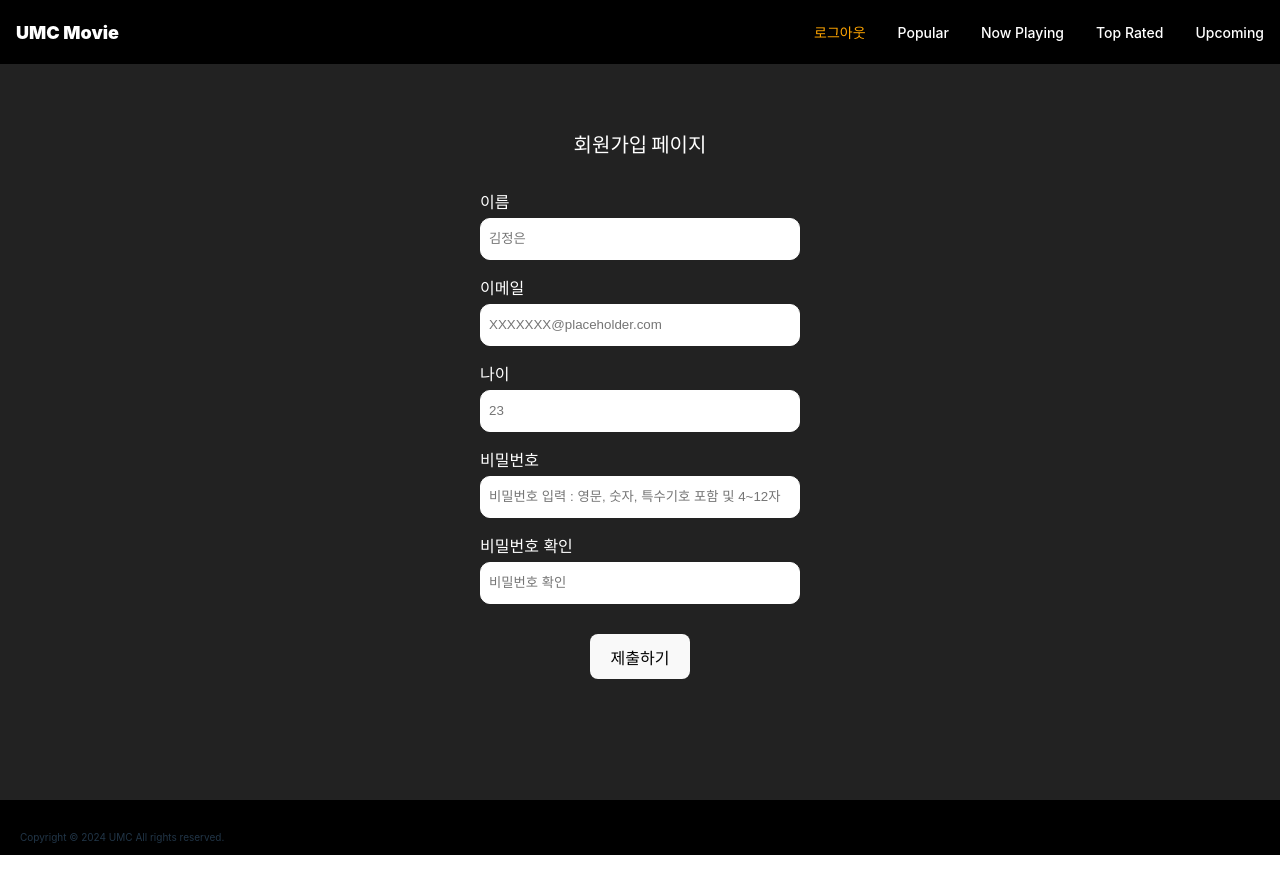
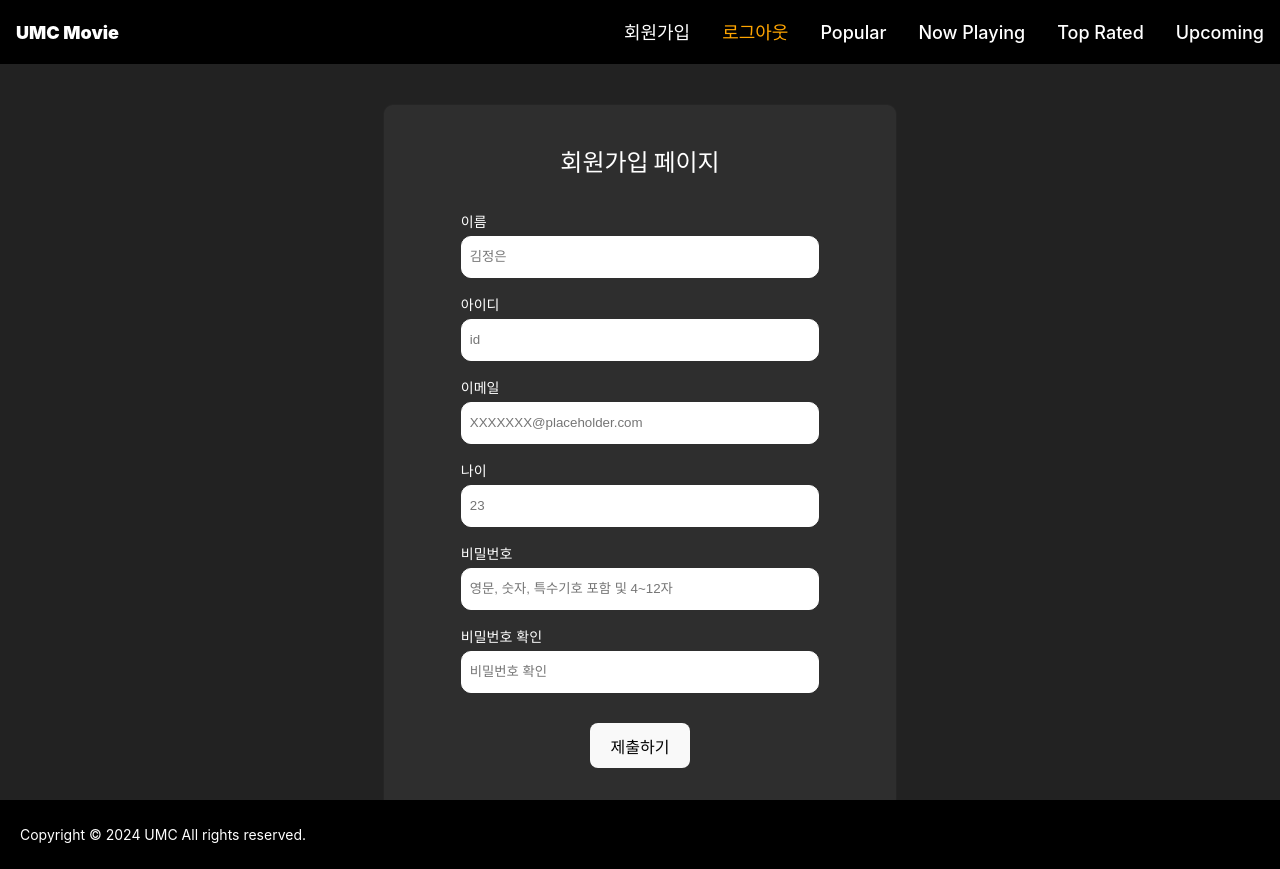
Before and after one commit to jjiinaaa/UMC6th_Study_MoviePage, a React (Vite) app in the folder api_mission/: page /SignUp in a window 1280 px wide. Built offline with nearby package versions, Linux system fonts and the light colour scheme.

Commit message:
footer 오른쪽 공간 수정 필요

```diff
--- a/api_mission/src/components/movieComponent.jsx
+++ b/api_mission/src/components/movieComponent.jsx
@@ -80,7 +80,7 @@ const MovieComponent = ({ movieData }) => {
             <div>
               <MovieOverview className="movie-overview">
                 <h2>{movie.title}</h2>
-                <p>{movie.overview}</p>
+                <p style={{ fontSize: "12px" }}>{movie.overview}</p>
               </MovieOverview>
 
               <div className="movie-poster-container">
--- a/api_mission/src/layout/footer.jsx
+++ b/api_mission/src/layout/footer.jsx
@@ -4,15 +4,16 @@ import styled from "styled-components";
 const Container = styled.div`
   background-color: rgba(0, 0, 0, 1);
   width: 100%;
-  padding: 20px 0 0;
+  padding: 10px 0;
   position: absolute;
   z-index: 9999;
 `;
 
 const Text = styled.p`
-  font-size: 10px;
+  font-size: 14px;
   padding-left: 20px;
   text-align: left;
+  color: #fff;
 `;
 
 const Footer = () => {
--- a/api_mission/src/layout/header.jsx
+++ b/api_mission/src/layout/header.jsx
@@ -27,6 +27,7 @@ const RightContainer = styled.div`
 
 const StyleLinkTitle = styled(Link)`
   text-decoration: none;
+  text-align: center;
   padding: 16px;
   color: white;
   font-weight: 900;
@@ -39,10 +40,15 @@ const StyleLink = styled(Link)`
   text-decoration: none;
   padding: 16px;
   color: #fff;
+  font-size: 18px;
   &:hover {
     transform: scale(1.1);
     color: white;
-    border-bottom: 2px solid #fff;
+    border-bottom: 1px solid #fff;
+  }
+  @media screen and (max-width: 910px) {
+    font-size: 12px;
+    padding: 12px;
   }
 `;
 
@@ -50,10 +56,15 @@ const StyleLinkLogin = styled(Link)`
   text-decoration: none;
   padding: 16px;
   color: orange;
+  font-size: 18px;
   &:hover {
     transform: scale(1.1);
     color: orange;
     border-bottom: 2px solid #fff;
+  }
+  @media screen and (max-width: 910px) {
+    font-size: 12px;
+    padding: 12px;
   }
 `;
 
@@ -75,6 +86,7 @@ const header = () => {
         <StyleLinkTitle to="/">UMC Movie</StyleLinkTitle>
       </LeftContainer>
       <RightContainer>
+        <StyleLink to="/SignUp">회원가입</StyleLink>
         <StyleLinkLogin to="/login" onClick={onLogin}>
           {loginId ? "로그인" : "로그아웃"}
         </StyleLinkLogin>
--- a/api_mission/src/pages/Login.jsx
+++ b/api_mission/src/pages/Login.jsx
@@ -17,22 +17,21 @@ const SignUpForm = styled.form`
   top: 30%;
   border: 1px solid rgba(0, 0, 0, 0.2);
   border-radius: 10px;
-  padding: 60px 30px;
+  padding: 50px 10px;
   background-color: rgba(155, 155, 155, 0.1);
 `;
 
 const Title = styled.div`
-  padding-top: 10px;
-  font-size: 20px;
+  font-size: 24px;
   font-weight: 900;
   text-align: center;
-  margin-bottom: 20px;
+  margin-bottom: 30px;
 `;
 
 const InputArea = styled.div`
   display: block;
   margin: 0 auto 16px;
-  width: 90%;
+  width: 80%;
 `;
 const InputBox = styled.input`
   width: 100%;
@@ -61,33 +60,36 @@ const SubmitButton = styled.button`
 const SignUpButton = styled.div`
   margin: 0 auto;
   text-align: center;
+  &:hover {
+    cursor: pointer;
+  }
 `;
 
 const Login = () => {
   const navigate = useNavigate();
 
   // 아이디
-  const [email, setEmail] = useState("");
-  const [emailError, setEmailError] = useState("");
-  const [emailCheckMessage, setEmailCheckMessage] = useState(false);
+  const [id, setId] = useState("");
+  const [idError, setIdError] = useState("");
+  const [idCheckMessage, setIdCheckMessage] = useState(false);
 
-  const onEmail = (e) => {
-    const emailValue = e.target.value;
-    setEmail(emailValue);
-    emailValidation(emailValue);
+  const onId = (e) => {
+    const idValue = e.target.value;
+    setId(idValue);
+    idValidation(idValue);
   };
 
-  const emailValidation = async (email) => {
-    const emailForm = /^[a-z0-9.\-_]+@([a-z0-9-]+\.)+[a-z]{2,6}$/;
-    if (email == "") {
-      setEmailError("아이디를 입력해주세요.");
-      setEmailCheckMessage(false);
-    } else if (!emailForm.test(email)) {
-      setEmailError("아이디가 아닙니다.");
-      setEmailCheckMessage(false);
+  const idValidation = async (id) => {
+    const idForm = /^[a-z0-9.\-_]+@([a-z0-9-]+\.)+[a-z]{2,6}$/;
+    if (id == "") {
+      setIdError("아이디를 입력해주세요.");
+      setIdCheckMessage(false);
+    } else if (!idForm.test(id)) {
+      setIdError("아이디의 형식이 아닙니다.");
+      setIdCheckMessage(false);
     } else {
-      setEmailError("");
-      setEmailCheckMessage(true);
+      setIdError("");
+      setIdCheckMessage(true);
     }
   };
 
@@ -120,16 +122,16 @@ const Login = () => {
   // 최종 로그인
   const login = (e) => {
     e.preventDefault();
-    if (email === "") {
-      setEmailError("아이디를 입력해주세요");
+    if (id === "") {
+      setIdError("아이디를 입력해주세요");
     }
     if (password === "") {
       setPasswordError("비밀번호를 입력해주세요");
     }
-    if (emailCheckMessage && passwordCheckMessage) {
+    if (idCheckMessage && passwordCheckMessage) {
       alert("로그인 성공!");
       const userValue = {
-        email: email,
+        id: id,
         password: password,
       };
       console.log("사용자 정보 :", userValue);
@@ -155,10 +157,10 @@ const Login = () => {
                 type="text"
                 placeholder="🆔 아이디"
                 id="id"
-                onChange={onEmail}
+                onChange={onId}
               />
             </div>
-            {emailError && <ErrorMessage>{emailError}</ErrorMessage>}
+            {idError && <ErrorMessage>{idError}</ErrorMessage>}
           </InputArea>
           <InputArea>
             <div>
--- a/api_mission/src/pages/MainPage.jsx
+++ b/api_mission/src/pages/MainPage.jsx
@@ -14,7 +14,10 @@ const Banner = styled.div`
   color: #e9e9e9;
   text-align: center;
   font-weight: bold;
-  font-size: 30px;
+  font-size: 40px;
+  @media screen and (max-width: 620px) {
+    font-size: 24px;
+  }
 `;
 
 const Search = styled.div`
@@ -28,6 +31,9 @@ const Search = styled.div`
   padding-top: 50px;
   display: flex;
   flex-direction: column;
+  @media screen and (max-width: 620px) {
+    font-size: 20px;
+  }
 `;
 
 const SearchBarContainer = styled.div`
--- a/api_mission/src/pages/SignUp.jsx
+++ b/api_mission/src/pages/SignUp.jsx
@@ -11,24 +11,43 @@ const BackGround = styled.div`
 `;
 
 const SignUpForm = styled.form`
-  width: 50%;
+  width: 40%;
   margin: 0 auto;
   position: absolute;
-  top: 15%;
+  top: 13%;
+  border: 1px solid rgba(0, 0, 0, 0.2);
+  border-radius: 10px;
+  padding: 30px 0;
+  background-color: rgba(155, 155, 155, 0.1);
+  @media screen and (max-width: 910px) and (min-width: 440px) {
+    min-width: 360px;
+  }
+  @media screen and (max-width: 439px) {
+    min-width: 280px;
+  }
 `;
 
 const Title = styled.div`
   padding-top: 10px;
-  font-size: 20px;
+  font-size: 24px;
   font-weight: 900;
   text-align: center;
   margin-bottom: 30px;
+  @media screen and (max-width: 439px) {
+    font-size: 14px;
+    margin-bottom: 20px;
+  }
 `;
 
 const InputArea = styled.div`
   display: block;
   margin: 0 auto 16px;
-  width: 50%;
+  width: 70%;
+  font-size: 14px;
+  @media screen and (max-width: 439px) {
+    font-size: 10px;
+    margin: 0 auto 8px;
+  }
 `;
 const InputBox = styled.input`
   width: 100%;
@@ -38,6 +57,15 @@ const InputBox = styled.input`
   line-height: 24px;
   border: 1px solid #fff;
   border-radius: 10px;
+  @media screen and (max-width: 910px) {
+    min-width: 250px;
+    font-size: 10px;
+  }
+  @media screen and (max-width: 439px) {
+    font-size: 10px;
+    padding: 2px 2px 2px 2px;
+    min-width: 120px;
+  }
 `;
 
 const ErrorMessage = styled.div`
@@ -45,11 +73,32 @@ const ErrorMessage = styled.div`
   color: red;
   font-size: 12px;
   font-weight: 600;
+  @media screen and (max-width: 439px) {
+    font-size: 8px;
+  }
 `;
 
 const SubmitButton = styled.button`
   display: block;
-  margin: 30px auto 0;
+  margin: 30px auto 20px;
+  @media screen and (max-width: 439px) {
+    font-size: 10px;
+  }
+`;
+
+const LoginButton = styled.p`
+  width: 30%;
+  text-align: right;
+  font-size: 14px;
+  float: left;
+  text-align: center;
+  padding-right: 20%;
+  @media screen and (max-width: 439px) {
+    font-size: 12px;
+  }
+  &:hover {
+    cursor: pointer;
+  }
 `;
 
 const SignUp = () => {
@@ -77,6 +126,31 @@ const SignUp = () => {
     } else {
       setNameError("");
       setNameCheckMessage(true);
+    }
+  };
+
+  // 아이디
+  const [id, setId] = useState("");
+  const [idError, setIdError] = useState("");
+  const [idCheckMessage, setIdCheckMessage] = useState(false);
+
+  const onId = (e) => {
+    const idValue = e.target.value;
+    setId(idValue);
+    idValidation(idValue);
+  };
+
+  const idValidation = async (id) => {
+    const idForm = /^[\w_-]{5,}$/;
+    if (id == "") {
+      setIdError("아이디를 작성해주세요.");
+      setIdCheckMessage(false);
+    } else if (!idForm.test(id)) {
+      setIdError("아이디 형식에 맞게 작성해주세요.");
+      setIdCheckMessage(false);
+    } else {
+      setIdError("");
+      setIdCheckMessage(true);
     }
   };
 
@@ -200,6 +274,9 @@ const SignUp = () => {
     if (name === "") {
       setNameError("이름을 입력해주세요");
     }
+    if (name === "") {
+      setIdError("아이디를 입력해주세요");
+    }
     if (email === "") {
       setEmailError("이메일을 입력해주세요");
     }
@@ -214,6 +291,7 @@ const SignUp = () => {
     }
     if (
       nameCheckMessage &&
+      idCheckMessage &&
       emailCheckMessage &&
       ageCheckMessage &&
       passwordCheckMessage &&
@@ -222,13 +300,14 @@ const SignUp = () => {
       alert("회원가입 성공!");
       const userValue = {
         name: name,
+        id: id,
         email: email,
         age: age,
         password: password,
         passwordConfirmation: passwordConfirmation,
       };
       console.log("사용자 정보 :", userValue);
-      navigate("/");
+      navigate("/login");
     } else {
       console.log("회원가입 실패");
     }
@@ -250,6 +329,13 @@ const SignUp = () => {
               />
             </div>
             {nameError && <ErrorMessage>{nameError}</ErrorMessage>}
+          </InputArea>
+          <InputArea>
+            <label htmlFor="id">아이디</label>
+            <div>
+              <InputBox type="text" placeholder="id" id="id" onChange={onId} />
+            </div>
+            {idError && <ErrorMessage>{idError}</ErrorMessage>}
           </InputArea>
           <InputArea>
             <label htmlFor="email">이메일</label>
@@ -280,7 +366,7 @@ const SignUp = () => {
             <div>
               <InputBox
                 type="password"
-                placeholder="비밀번호 입력 : 영문, 숫자, 특수기호 포함 및 4~12자"
+                placeholder="영문, 숫자, 특수기호 포함 및 4~12자"
                 id="password"
                 onChange={onPassword}
               />
@@ -306,6 +392,20 @@ const SignUp = () => {
         <SubmitButton type="submit" onClick={signUp}>
           제출하기
         </SubmitButton>
+        <p
+          style={{
+            fontSize: "12px",
+            width: "30%",
+            float: "left",
+            paddingLeft: "20%",
+            textAlign: "center",
+            paddingTop: "5px",
+            color: "rgba(255,255,255,0.8)",
+          }}
+        >
+          이미 아이디가 있으신가요?
+        </p>
+        <LoginButton>로그인 페이지로 이동하기</LoginButton>
       </SignUpForm>
     </BackGround>
   );
```
